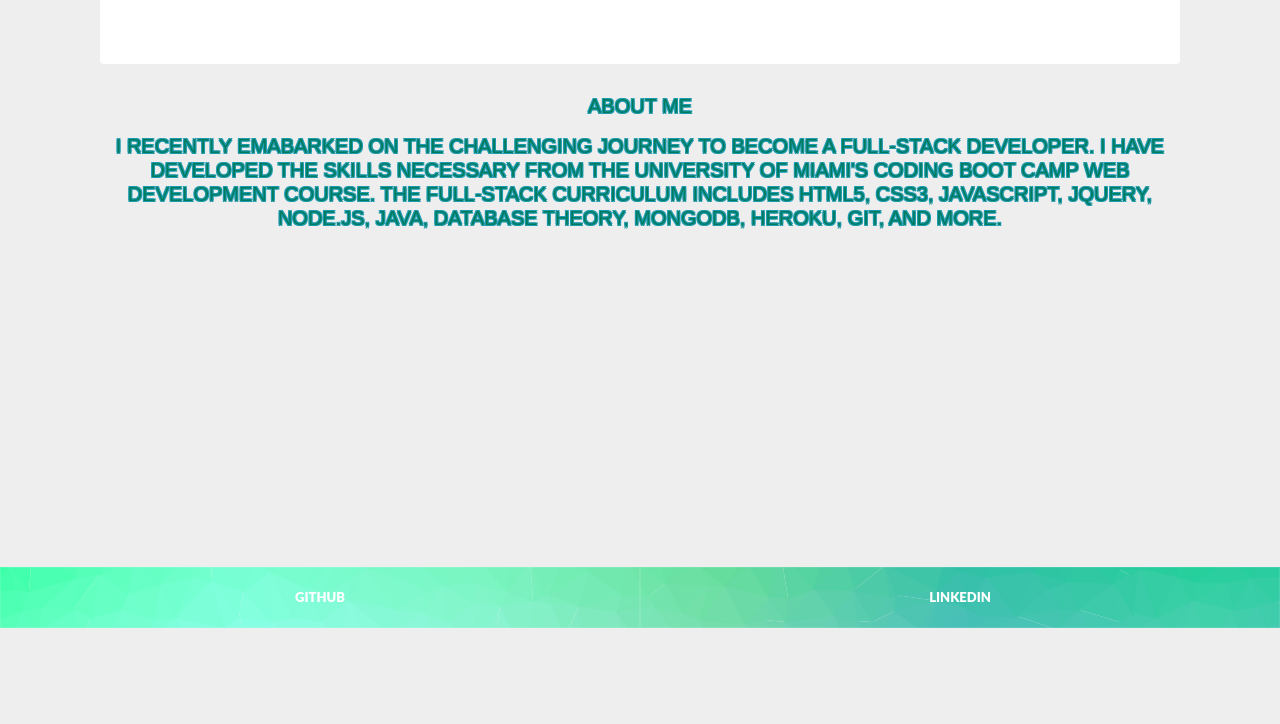
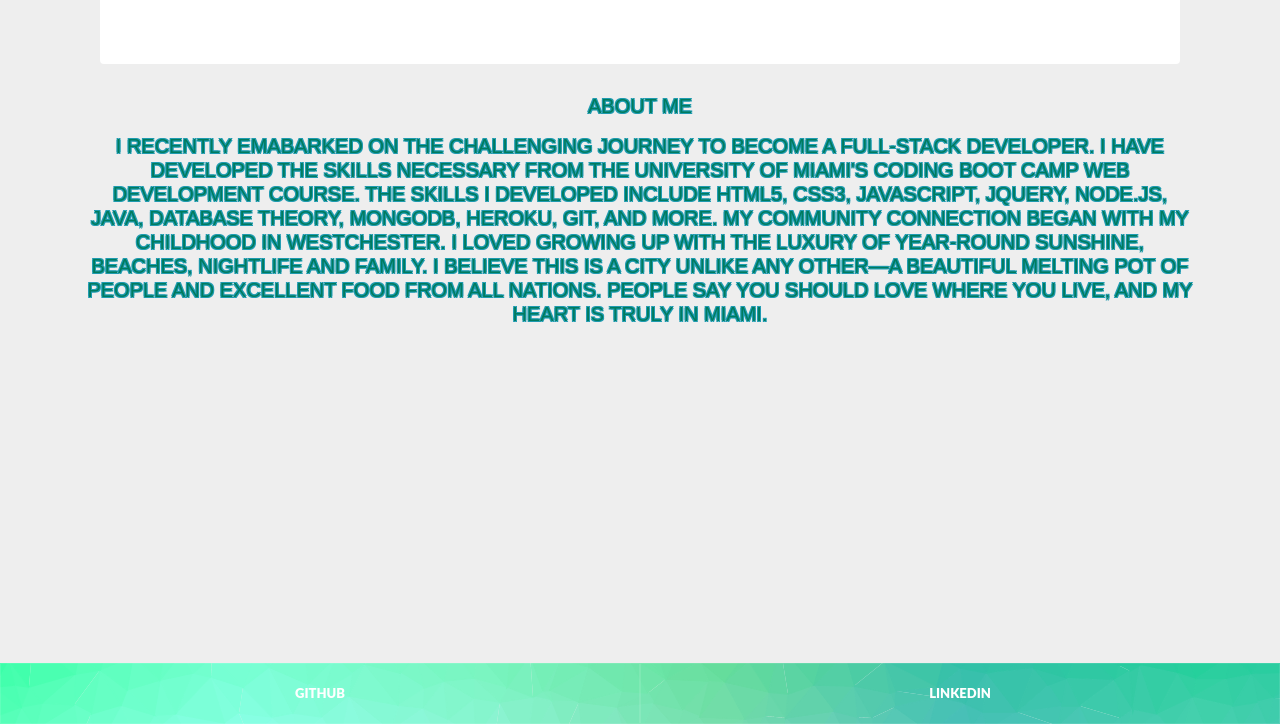
Before and after one commit to AlexTorres1/new-portfolio, a plain HTML site: page index.html in a window 1280 px wide. Shown: the part 1108-1832 px from the top of the page. Before the commit the page ends 1736 px from the top, so only its background shows below. Drawn offline with nearby package versions, Linux system fonts and the light colour scheme; a script that the page names is missing; some icons are missing; a web font is replaced by a local one.

Commit message:
updated code

```diff
--- a/index.html
+++ b/index.html
@@ -193,7 +193,7 @@
   </div>
 </div>
   <h5 class="section-title h1 lead"><p>About Me</p>
-    <p>I recently emabarked on the challenging journey to become a full-stack developer. I have developed the skills necessary from the University of Miami's Coding Boot Camp web development course.  The full-stack curriculum includes HTML5, CSS3, JavaScript, jQuery, Node.js, Java, Database Theory, MongoDB, Heroku, Git, and more.
+    <p>I recently emabarked on the challenging journey to become a full-stack developer. I have developed the skills necessary from the University of Miami's Coding Boot Camp web development course.  The skills I developed include HTML5, CSS3, JavaScript, jQuery, Node.js, Java, Database Theory, MongoDB, Heroku, Git, and more.  My community connection began with my childhood in Westchester. I loved growing up with the luxury of year-round sunshine, beaches, nightlife and family. I believe this is a city unlike any other—a beautiful melting pot of people and excellent food from all nations. People say you should love where you live, and my heart is truly in Miami.
     </p>
   </h5>
 </div>
```
